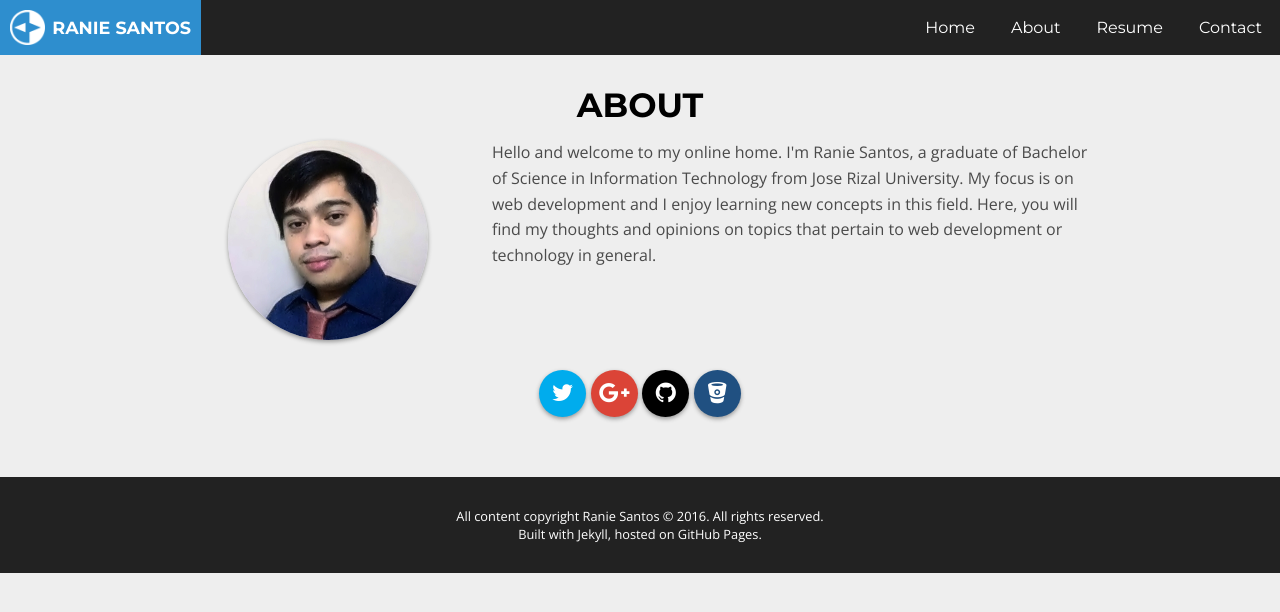
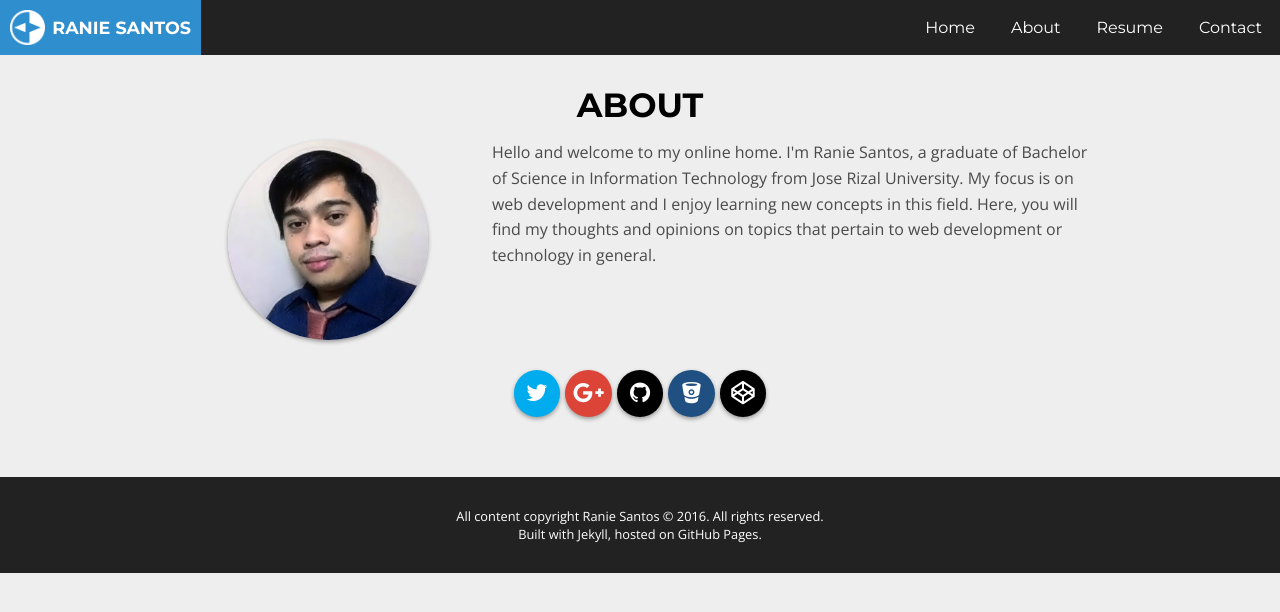
Before and after one commit to cascadiabooking/raniesantos.github.io, a Jekyll site: the page built from about.html, in a window 1280 px wide. Shown: the top 612 px of the page. Built offline with Jekyll 4.4.1, drawn with Linux system fonts in a browser that asks for light colours.

Commit message:
added codepen link to about page

```diff
--- a/_config.yml
+++ b/_config.yml
@@ -9,6 +9,7 @@ owner:
   google-plus: https://plus.google.com/u/0/113604471991063878909
   github: https://github.com/raniesantos
   bitbucket: https://bitbucket.org/raniesantos
+  codepen: http://codepen.io/raniesantos
   resume-pdf: https://drive.google.com/file/d/0BxTkFtINjLyIYUFRQUxScUt0cXc/view?usp=sharing
 
 ## more settings
--- a/_includes/social.html
+++ b/_includes/social.html
@@ -23,6 +23,12 @@
 			<i class="fa fa-bitbucket fa-stack-1x fa-inverse"></i>
 		</span>
 	</a>
+	<a target="_blank" title="CodePen" class="social--github" href="{{ site.owner.codepen }}">
+		<span class="fa-stack fa-lg">
+			<i class="fa fa-circle fa-stack-2x"></i>
+			<i class="fa fa-codepen fa-stack-1x fa-inverse"></i>
+		</span>
+	</a>
 	<!--
 	<a target="_blank" title="Facebook" class="social--facebook" href="#">
 		<span class="fa-stack fa-lg">
```
